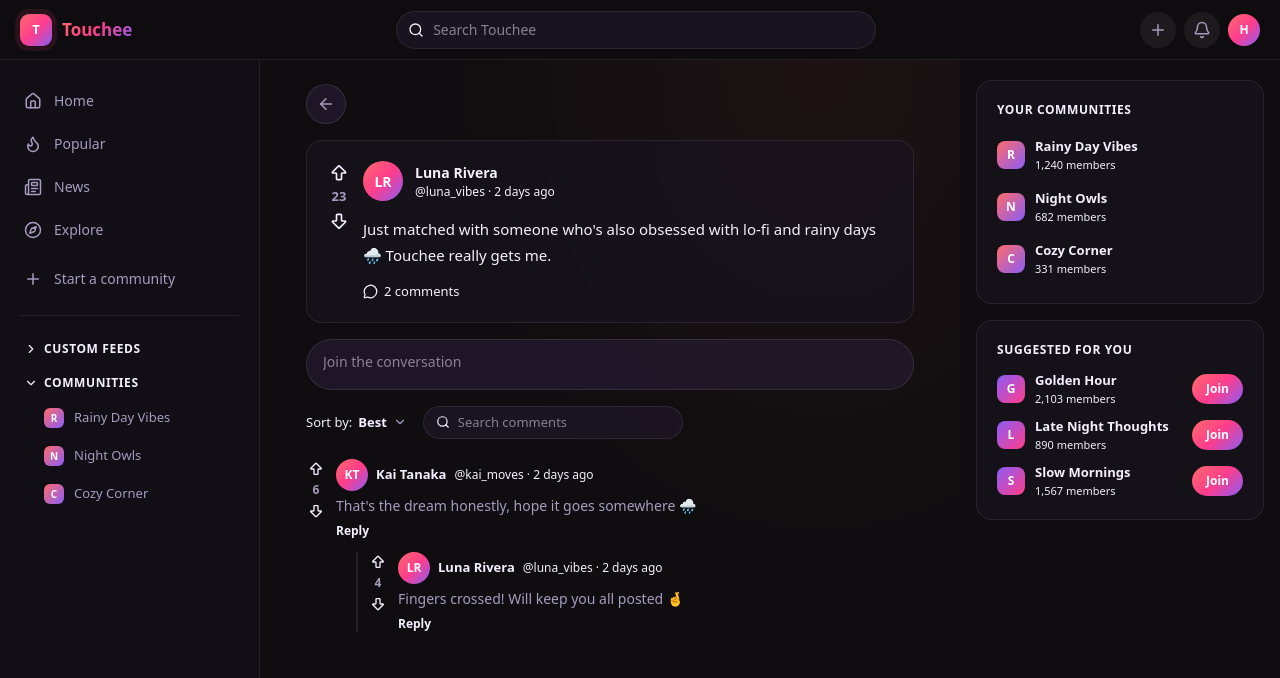
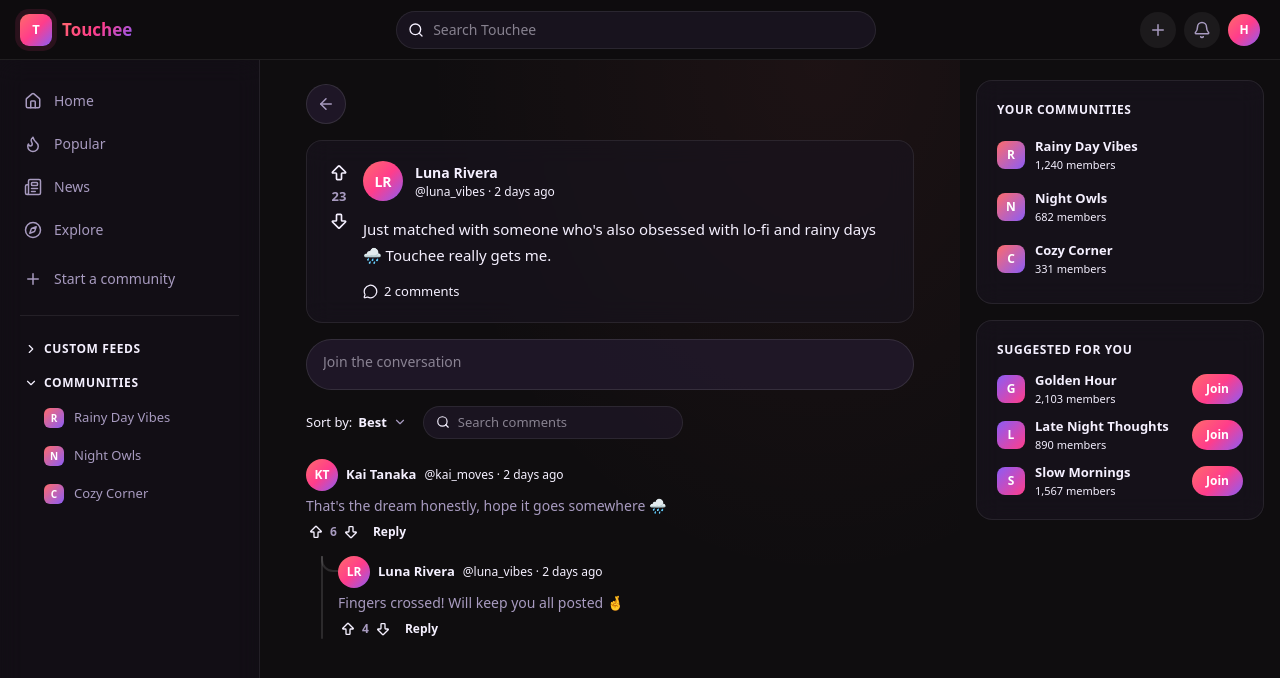
Before and after one commit to H-Viet/touchee-frontend, a Next.js app: page /post/post-1 in a window 1280 px wide. Shown: the top 678 px of the page. Built offline with nearby package versions, Linux system fonts and the light colour scheme.

Commit message:
refactor: update post detail comment section layout

```diff
--- a/src/components/posts/CommonItem.tsx
+++ b/src/components/posts/CommonItem.tsx
@@ -8,20 +8,15 @@ import type { Comment } from "@/types";
 
 interface CommentItemProps {
   comment: Comment;
-  depth?: number;
   onReply: (parentId: string, content: string) => void;
 }
 
-export const CommentItem = ({
-  comment,
-  depth = 0,
-  onReply,
-}: CommentItemProps) => {
+export const CommentItem = ({ comment, onReply }: CommentItemProps) => {
   const [replying, setReplying] = useState(false);
   const [replyText, setReplyText] = useState("");
   const [timeAgo, setTimeAgo] = useState("");
+  const [collapsed, setCollapsed] = useState(false);
 
-  // Client-only calculation — avoids the server/client hydration mismatch
   useEffect(() => {
     setTimeAgo(
       formatDistanceToNow(new Date(comment.createdAt), { addSuffix: true }),
@@ -30,6 +25,8 @@ export const CommentItem = ({
 
   const authorName = comment.author?.displayName ?? "Unknown";
   const authorHandle = comment.author?.username ?? "unknown";
+  const hasReplies = !!comment.replies && comment.replies.length > 0;
+  const replyCount = comment.replies?.length ?? 0;
 
   const handleReplySubmit = () => {
     if (!replyText.trim()) return;
@@ -39,27 +36,7 @@ export const CommentItem = ({
   };
 
   return (
-    <div
-      style={{
-        display: "flex",
-        gap: "10px",
-        marginLeft: depth > 0 ? "20px" : 0,
-      }}
-    >
-      {depth > 0 && (
-        <div
-          style={{
-            width: "2px",
-            background: "rgba(255,255,255,0.08)",
-            borderRadius: "2px",
-            flexShrink: 0,
-          }}
-        />
-      )}
-
-      <VoteControl score={comment.upvotes - comment.downvotes} size="sm" />
-
-      <div style={{ flex: 1, minWidth: 0 }}>
+    <div>
       <div
         style={{
           display: "flex",
@@ -101,7 +78,14 @@ export const CommentItem = ({
         {comment.content}
       </p>
 
+      {/* Actions row — ONLY vote control + reply button (+ the collapsed
+          "N replies" link). Nothing tree-related belongs in here. */}
       <div style={{ display: "flex", alignItems: "center", gap: "12px" }}>
+        <VoteControl
+          score={comment.upvotes - comment.downvotes}
+          size="sm"
+          orientation="horizontal"
+        />
         <button
           onClick={() => setReplying((v) => !v)}
           style={{
@@ -116,6 +100,23 @@ export const CommentItem = ({
         >
           Reply
         </button>
+
+        {hasReplies && collapsed && (
+          <button
+            onClick={() => setCollapsed(false)}
+            style={{
+              background: "none",
+              border: "none",
+              cursor: "pointer",
+              fontSize: "12px",
+              fontWeight: 600,
+              color: "var(--color-primary)",
+              padding: 0,
+            }}
+          >
+            {replyCount} {replyCount === 1 ? "reply" : "replies"}
+          </button>
+        )}
       </div>
 
       {replying && (
@@ -190,26 +191,54 @@ export const CommentItem = ({
         </div>
       )}
 
-        {comment.replies && comment.replies.length > 0 && (
+      {/* Replies tree — ONE copy only, as a sibling of the actions row
+          above, not nested inside it. */}
+      {hasReplies && !collapsed && (
+        <div style={{ position: "relative", marginTop: "14px" }}>
+          <div
+            role="button"
+            tabIndex={0}
+            onClick={() => setCollapsed(true)}
+            onKeyDown={(e) => e.key === "Enter" && setCollapsed(true)}
+            title="Collapse replies"
+            className="comment-thread-line"
+            style={{
+              position: "absolute",
+              left: "15px",
+              top: 0,
+              bottom: 0,
+              width: "2px",
+            }}
+          />
           <div
             style={{
-              marginTop: "12px",
               display: "flex",
               flexDirection: "column",
               gap: "16px",
+              paddingLeft: "32px",
             }}
           >
-            {comment.replies.map((reply) => (
-              <CommentItem
-                key={reply.id}
-                comment={reply}
-                depth={depth + 1}
-                onReply={onReply}
+            {comment.replies!.map((reply) => (
+              <div key={reply.id} style={{ position: "relative" }}>
+                <div
+                  aria-hidden
+                  style={{
+                    position: "absolute",
+                    left: "-17px",
+                    top: 0,
+                    width: "17px",
+                    height: "16px",
+                    borderLeft: "2px solid rgba(255,255,255,0.12)",
+                    borderBottom: "2px solid rgba(255,255,255,0.12)",
+                    borderBottomLeftRadius: "12px",
+                  }}
                 />
+                <CommentItem comment={reply} onReply={onReply} />
+              </div>
             ))}
+          </div>
         </div>
       )}
     </div>
-    </div>
   );
 };
```
Lines whose indentation alone changed are shown as unchanged.
